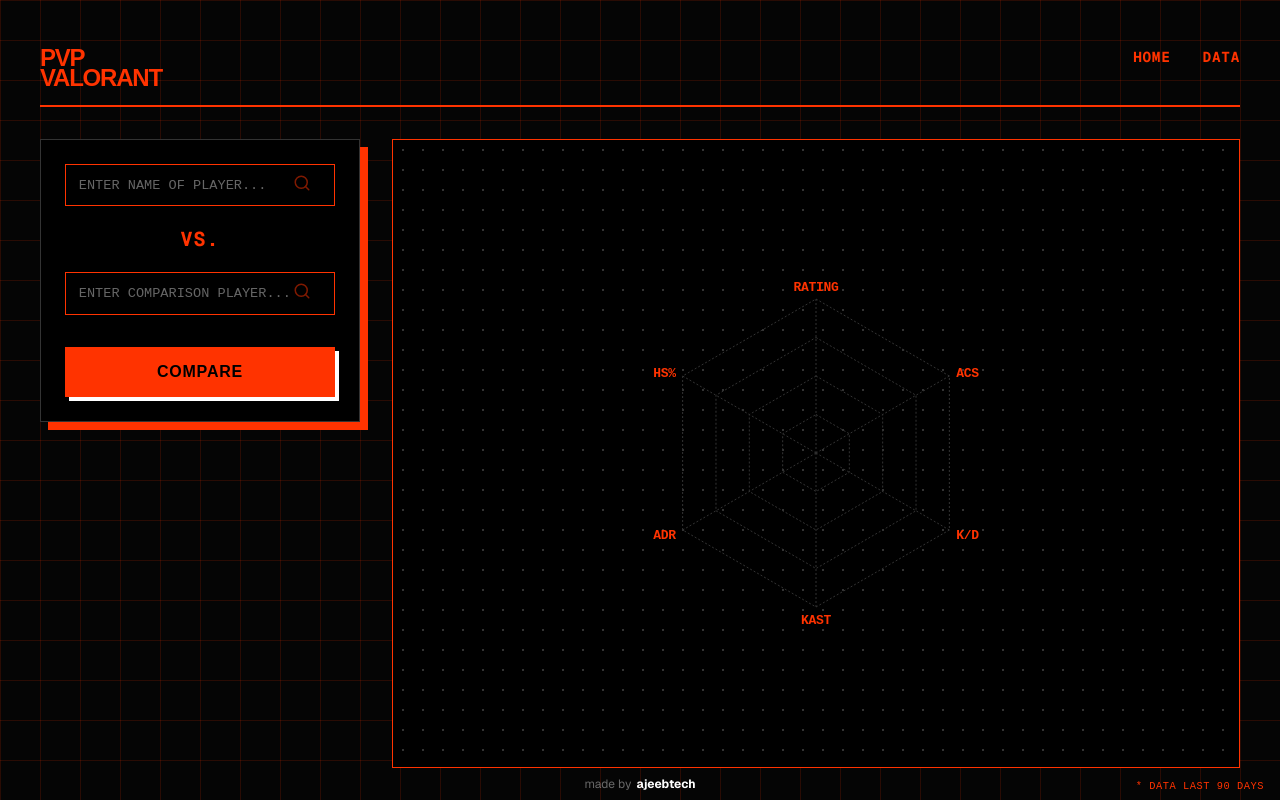
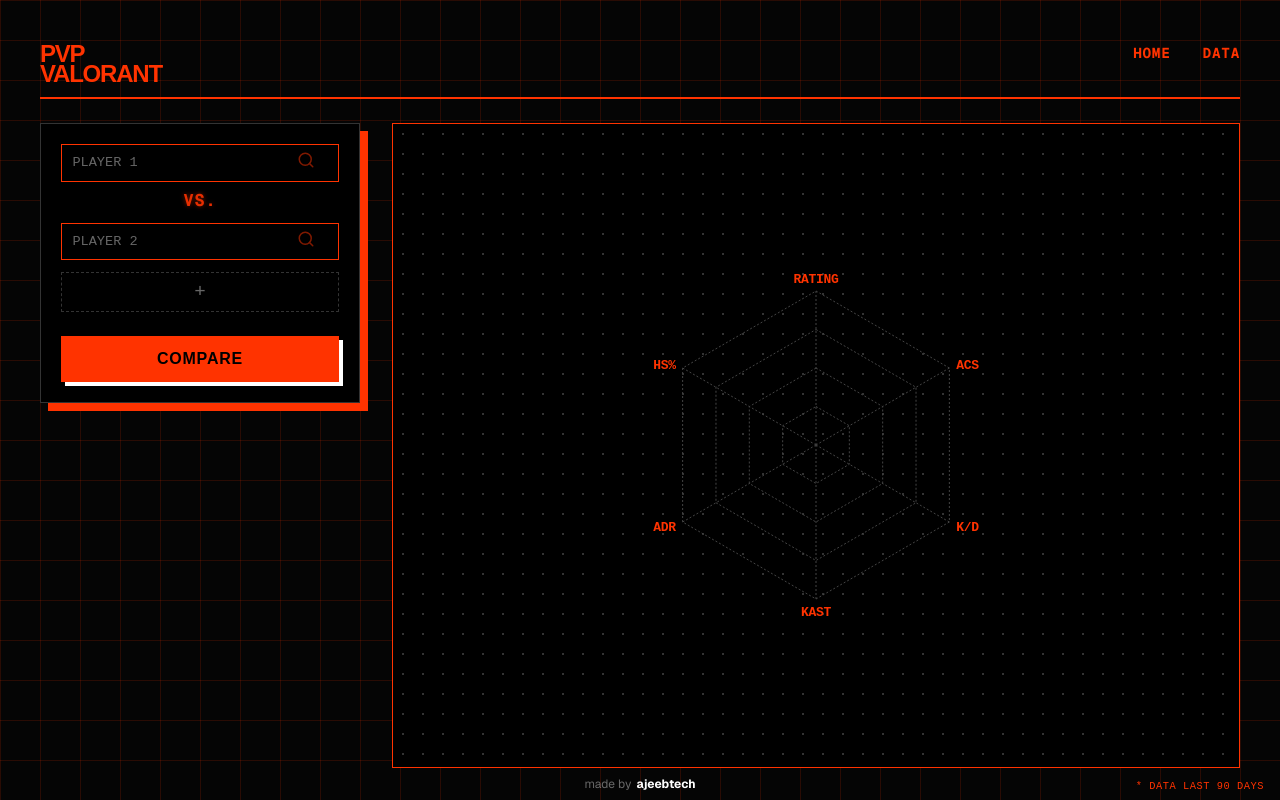
Before and after one commit to ajeebtech/graphycal, a Next.js app: page / in a window 1280 px wide. Built offline with nearby package versions, Linux system fonts and the light colour scheme; a web font is replaced by a local one.

Commit message:
more players

```diff
--- a/src/app/page.module.css
+++ b/src/app/page.module.css
@@ -14,8 +14,8 @@
   border-bottom: 2px solid var(--accent-primary);
   display: flex;
   justify-content: space-between;
-  padding: 1rem 0;
-  margin-bottom: 2rem;
+  padding: 0.75rem 0;
+  margin-bottom: 1.5rem;
   /* Reduced margin */
   background: transparent;
   backdrop-filter: none;
@@ -82,16 +82,16 @@
 .searchContainer {
   display: flex;
   flex-direction: column;
-  gap: 1rem;
+  gap: 0.75rem;
   border: 1px solid #333;
-  padding: 1.5rem;
+  padding: 1.25rem;
   background: black;
   box-shadow: 8px 8px 0px var(--accent-primary);
 }
 
 .searchInput {
   width: 100%;
-  padding: 0.8rem;
+  padding: 0.65rem;
   /* Reduced padding */
   border: 1px solid var(--accent-primary);
   background: black;
@@ -155,17 +155,36 @@
   text-align: center;
   color: var(--accent-primary);
   font-weight: 700;
-  font-size: 1.25rem;
+  font-size: 1rem;
   /* Reduced size */
   text-transform: uppercase;
   letter-spacing: 0.05em;
-  padding: 0.25rem 0;
+  padding: 0;
+  animation: pulse 2s infinite ease-in-out;
+}
+
+@keyframes pulse {
+  0% {
+    transform: scale(1);
+    opacity: 0.8;
+  }
+
+  50% {
+    transform: scale(1.1);
+    opacity: 1;
+    text-shadow: 0 0 10px var(--accent-primary);
+  }
+
+  100% {
+    transform: scale(1);
+    opacity: 0.8;
+  }
 }
 
 .actionButton {
   width: 100%;
-  padding: 1rem;
-  margin-top: 1rem;
+  padding: 0.85rem;
+  margin-top: 0.75rem;
   background: var(--accent-primary);
   color: black;
   border: none;
--- a/src/app/page.tsx
+++ b/src/app/page.tsx
@@ -7,19 +7,28 @@
 import IntroSplash from "@/components/IntroSplash";
 import { useState } from "react";
 
+const COLORS = [
+  '#2563EB', // Blue
+  '#EAB308', // Yellow
+  '#39FF14', // Neon Green
+  '#FF073A', // Neon Red
+  '#B026FF', // Neon Purple
+  '#00FFFF', // Cyan
+];
+
 export default function Home() {
-  const [p1, setP1] = useState<any>(null);
-  const [p2, setP2] = useState<any>(null);
-  const [statsP1, setStatsP1] = useState<any>(null);
-  const [statsP2, setStatsP2] = useState<any>(null);
+  const [players, setPlayers] = useState<any[]>([null, null]); // Start with 2 slots
+  const [stats, setStats] = useState<any[]>([null, null]);
   const [loading, setLoading] = useState(false);
   const [hasSearched, setHasSearched] = useState(false);
   const [searchKey, setSearchKey] = useState(0); // Used to force-reset child components
   const [error, setError] = useState<string | null>(null);
 
   const handleSearch = async () => {
-    if (!p1 || !p2) {
-      setError("you need 2 players to do a comparision");
+    // Validate at least 2 players are selected
+    const selectedPlayers = players.filter(p => p !== null);
+    if (selectedPlayers.length < 2) {
+      setError("you need at least 2 players to do a comparision");
       return;
     }
     setError(null);
@@ -34,9 +43,8 @@
         return result.data;
       };
 
-      const [d1, d2] = await Promise.all([fetchData(p1), fetchData(p2)]);
-      setStatsP1(d1);
-      setStatsP2(d2);
+      const results = await Promise.all(players.map(p => fetchData(p)));
+      setStats(results);
     } catch (e) {
       console.error("Failed to fetch stats", e);
     } finally {
@@ -45,13 +53,25 @@
   };
 
   const handleReset = () => {
-    setP1(null);
-    setP2(null);
-    setStatsP1(null);
-    setStatsP2(null);
+    setPlayers([null, null]);
+    setStats([null, null]);
     setHasSearched(false);
     setError(null);
     setSearchKey(prev => prev + 1); // Force reset of Autocompletes
+  };
+
+  const updatePlayer = (index: number, player: any) => {
+    const newPlayers = [...players];
+    newPlayers[index] = player;
+    setPlayers(newPlayers);
+    setError(null);
+  };
+
+  const addPlayerSlot = () => {
+    if (players.length < 5) {
+      setPlayers([...players, null]);
+      setStats([...stats, null]);
+    }
   };
 
   return (
@@ -61,21 +81,40 @@
 
       <main className={styles.main}>
         <div className={styles.searchContainer}>
-          <SearchAutocomplete
-            key={`p1-${searchKey}`}
-            placeholder="Enter name of player..."
-            onSelect={(p) => { setP1(p); setError(null); }}
-            activeColor={hasSearched ? '#2563EB' : undefined} // Blue for P1
-          />
-          <div className={styles.vsLabel}>
-            VS.
-          </div>
-          <SearchAutocomplete
-            key={`p2-${searchKey}`}
-            placeholder="Enter comparison player..."
-            onSelect={(p) => { setP2(p); setError(null); }}
-            activeColor={hasSearched ? '#EAB308' : undefined} // Yellow for P2
-          />
+          {players.map((p, idx) => (
+            <div key={`slot-${idx}-${searchKey}`} style={{ display: 'flex', flexDirection: 'column', gap: '0.5rem' }}>
+              <SearchAutocomplete
+                placeholder={`Player ${idx + 1}`}
+                onSelect={(player) => updatePlayer(idx, player)}
+                activeColor={hasSearched ? COLORS[idx] : undefined}
+              />
+              {idx < players.length - 1 && (
+                <div className={styles.vsLabel}>
+                  VS.
+                </div>
+              )}
+            </div>
+          ))}
+
+          {players.length < 5 && (
+            <button
+              onClick={addPlayerSlot}
+              style={{
+                background: 'transparent',
+                border: '1px dashed #333',
+                color: '#666',
+                padding: '0.5rem',
+                cursor: 'pointer',
+                fontFamily: 'monospace',
+                fontSize: '1.2rem',
+                width: '100%'
+              }}
+              title="Add another player"
+            >
+              +
+            </button>
+          )}
+
           <button className={styles.actionButton} onClick={handleSearch}>
             COMPARE
           </button>
@@ -102,7 +141,7 @@
 
         <div className={styles.card}>
           <div className={styles.chartContainer}>
-            <PlayerRadar p1={statsP1} p2={statsP2} />
+            <PlayerRadar stats={stats} />
           </div>
         </div>
         <p className={styles.disclaimer}>* Data Last 90 Days</p>
--- a/src/components/PlayerRadar.tsx
+++ b/src/components/PlayerRadar.tsx
@@ -6,6 +6,19 @@
 interface PlayerRadarProps {
     p1?: any;
     p2?: any;
+}
+
+const COLORS = [
+    '#2563EB', // Blue
+    '#EAB308', // Yellow
+    '#39FF14', // Neon Green
+    '#FF073A', // Neon Red
+    '#B026FF', // Neon Purple
+    '#00FFFF', // Cyan
+];
+
+interface PlayerRadarProps {
+    stats?: any[];
 }
 
 const CustomTooltip = ({ active, payload, label }: any) => {
@@ -22,7 +35,7 @@
                     <div key={index} style={{ color: entry.color, marginBottom: '0.25rem' }}>
                         <span style={{ fontWeight: 'bold' }}>{entry.name}: </span>
                         {/* Use the raw value we passed in the data payload */}
-                        {index === 0 ? entry.payload.rawA : entry.payload.rawB}
+                        {entry.payload[`raw${index}`]}
                     </div>
                 ))}
             </div>
@@ -31,88 +44,55 @@
     return null;
 };
 
-export default function PlayerRadar({ p1, p2 }: PlayerRadarProps) {
+export default function PlayerRadar({ stats = [] }: PlayerRadarProps) {
     // Normalization Helpers
-    // We normalize everything to be roughly 0-100 scale for visual comparison
     const norm = (val: number, max: number) => (val / max) * 100;
 
-    const data = [
-        {
-            subject: 'RATING',
-            A: p1 ? norm(p1.rating, 1.5) : 0,
-            B: p2 ? norm(p2.rating, 1.5) : 0,
-            rawA: p1 ? p1.rating : '-',
-            rawB: p2 ? p2.rating : '-',
-            fullMark: 100
-        },
-        {
-            subject: 'ACS',
-            A: p1 ? norm(p1.acs, 300) : 0,
-            B: p2 ? norm(p2.acs, 300) : 0,
-            rawA: p1 ? p1.acs : '-',
-            rawB: p2 ? p2.acs : '-',
-            fullMark: 100
-        },
-        {
-            subject: 'K/D',
-            A: p1 ? norm(p1.kd_ratio, 1.5) : 0,
-            B: p2 ? norm(p2.kd_ratio, 1.5) : 0,
-            rawA: p1 ? p1.kd_ratio : '-',
-            rawB: p2 ? p2.kd_ratio : '-',
-            fullMark: 100
-        },
-        {
-            subject: 'KAST',
-            A: p1 ? p1.kast_percentage : 0,  // Already %
-            B: p2 ? p2.kast_percentage : 0,
-            rawA: p1 ? p1.kast_percentage + '%' : '-',
-            rawB: p2 ? p2.kast_percentage + '%' : '-',
-            fullMark: 100
-        },
-        {
-            subject: 'ADR',
-            A: p1 ? norm(p1.adr, 200) : 0,
-            B: p2 ? norm(p2.adr, 200) : 0,
-            rawA: p1 ? p1.adr : '-',
-            rawB: p2 ? p2.adr : '-',
-            fullMark: 100
-        },
-        {
-            subject: 'HS%',
-            A: p1 ? p1.hs_percentage : 0, // Already %
-            B: p2 ? p2.hs_percentage : 0,
-            rawA: p1 ? p1.hs_percentage + '%' : '-',
-            rawB: p2 ? p2.hs_percentage + '%' : '-',
-            fullMark: 100
-        },
+    const subjects = [
+        { key: 'rating', label: 'RATING', max: 1.5 },
+        { key: 'acs', label: 'ACS', max: 300 },
+        { key: 'kd_ratio', label: 'K/D', max: 1.5 },
+        { key: 'kast_percentage', label: 'KAST', max: 100, isPerc: true },
+        { key: 'adr', label: 'ADR', max: 200 },
+        { key: 'hs_percentage', label: 'HS%', max: 100, isPerc: true },
     ];
+
+    const data = subjects.map(subj => {
+        const entry: any = { subject: subj.label, fullMark: 100 };
+        stats.forEach((p, idx) => {
+            if (p) {
+                const val = p[subj.key];
+                entry[`val${idx}`] = norm(val, subj.max);
+                entry[`raw${idx}`] = subj.isPerc ? val + '%' : val;
+            } else {
+                entry[`val${idx}`] = 0;
+                entry[`raw${idx}`] = '-';
+            }
+        });
+        return entry;
+    });
 
     return (
         <ResponsiveContainer width="100%" height={450}>
             <RadarChart cx="50%" cy="50%" outerRadius="70%" data={data}>
-                <PolarGrid stroke="#333" strokeDasharray="2 2" />
+                <PolarGrid stroke="#444" strokeDasharray="2 2" />
                 <PolarAngleAxis
                     dataKey="subject"
                     tick={{ fill: '#ff3300', fontSize: 13, fontFamily: 'monospace', fontWeight: 700 }}
                 />
                 <PolarRadiusAxis domain={[0, 100]} tick={false} axisLine={false} />
                 <Tooltip content={<CustomTooltip />} />
-                <Radar
-                    name={p1?.player_name || "Player 1"}
-                    dataKey="A"
-                    stroke="#2563EB"
-                    strokeWidth={3}
-                    fill="#2563EB"
-                    fillOpacity={0.3}
-                />
-                <Radar
-                    name={p2?.player_name || "Player 2"}
-                    dataKey="B"
-                    stroke="#EAB308"
-                    strokeWidth={3}
-                    fill="#EAB308"
-                    fillOpacity={0.3}
-                />
+                {stats.map((p, idx) => (
+                    <Radar
+                        key={idx}
+                        name={p?.player_name || `Player ${idx + 1}`}
+                        dataKey={`val${idx}`}
+                        stroke={COLORS[idx % COLORS.length]}
+                        strokeWidth={3}
+                        fill={COLORS[idx % COLORS.length]}
+                        fillOpacity={0.3}
+                    />
+                ))}
             </RadarChart>
         </ResponsiveContainer>
     );
```
